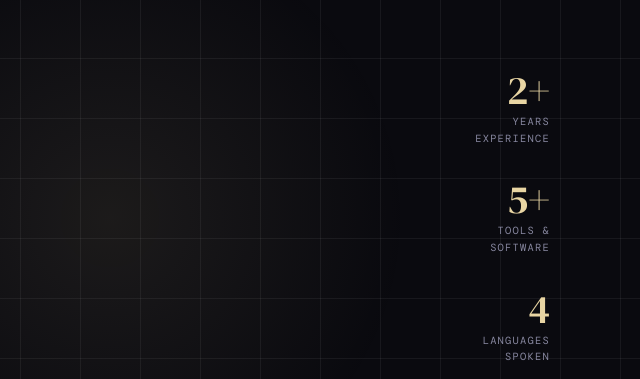
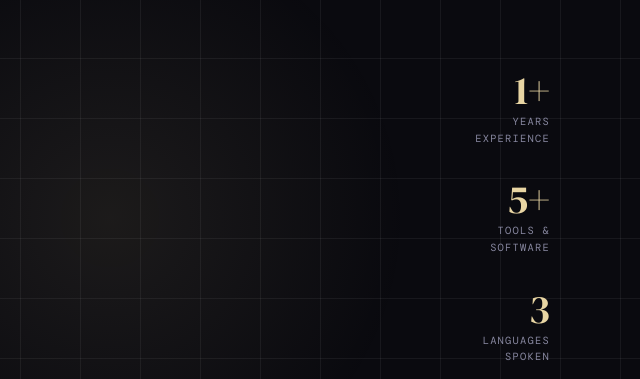
Before and after one commit to Beshoygaid/beshoygaid.github.io, a plain HTML site: page index.html in a window 1280 px wide. Shown: the part 182-561 px from the top of the page, 640-1280 px from the left. Drawn offline with nearby package versions, Linux system fonts and the light colour scheme; a web font is replaced by a local one.

Commit message:
Update experience and language statistics in index.html

```diff
--- a/index.html
+++ b/index.html
@@ -725,7 +725,7 @@
   </div>
   <div class="hero-stats">
     <div class="stat">
-      <div class="stat-num">2+</div>
+      <div class="stat-num">1+</div>
       <div class="stat-label">Years<br>Experience</div>
     </div>
     <div class="stat">
@@ -733,7 +733,7 @@
       <div class="stat-label">Tools &<br>Software</div>
     </div>
     <div class="stat">
-      <div class="stat-num">4</div>
+      <div class="stat-num">3</div>
       <div class="stat-label">Languages<br>Spoken</div>
     </div>
   </div>
```
